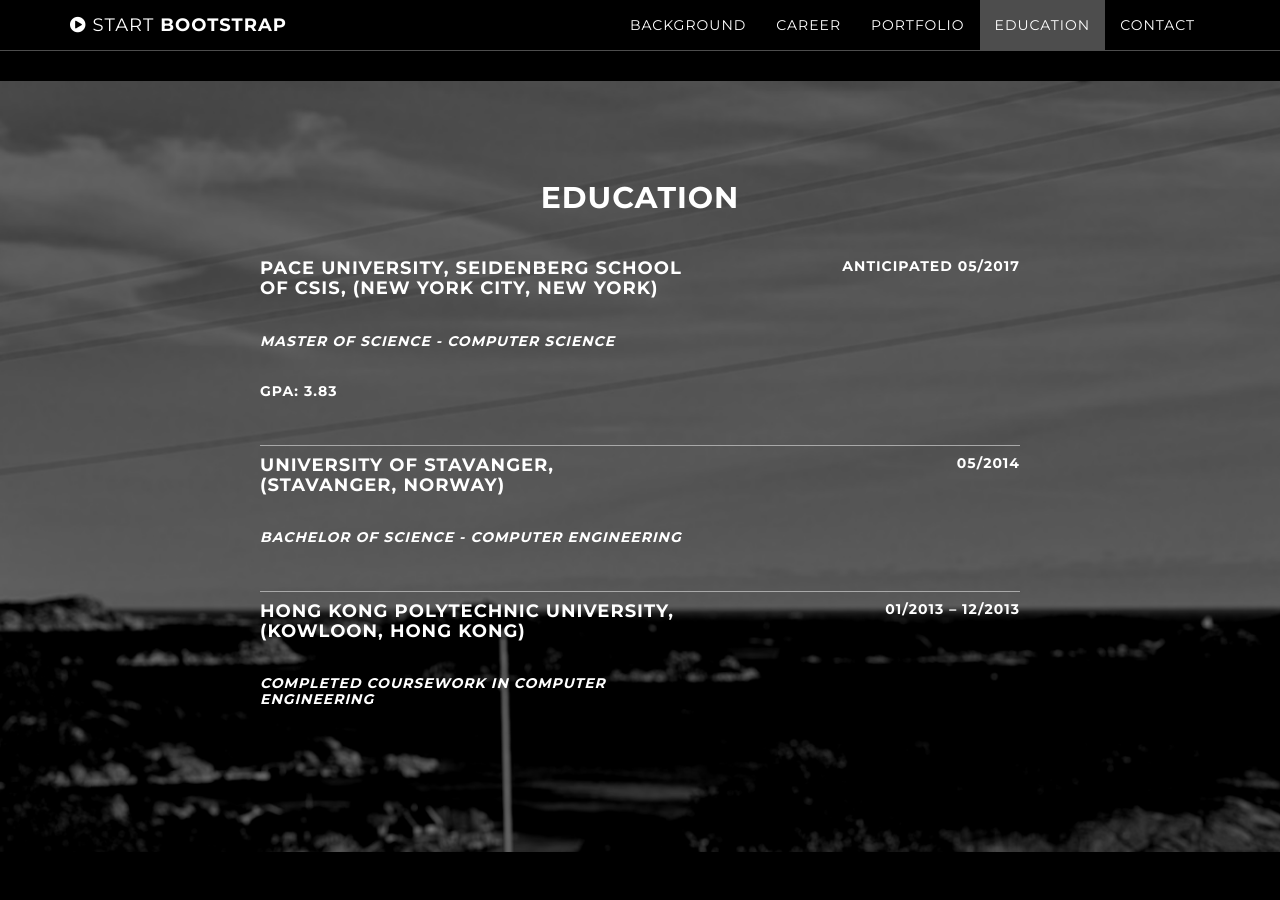
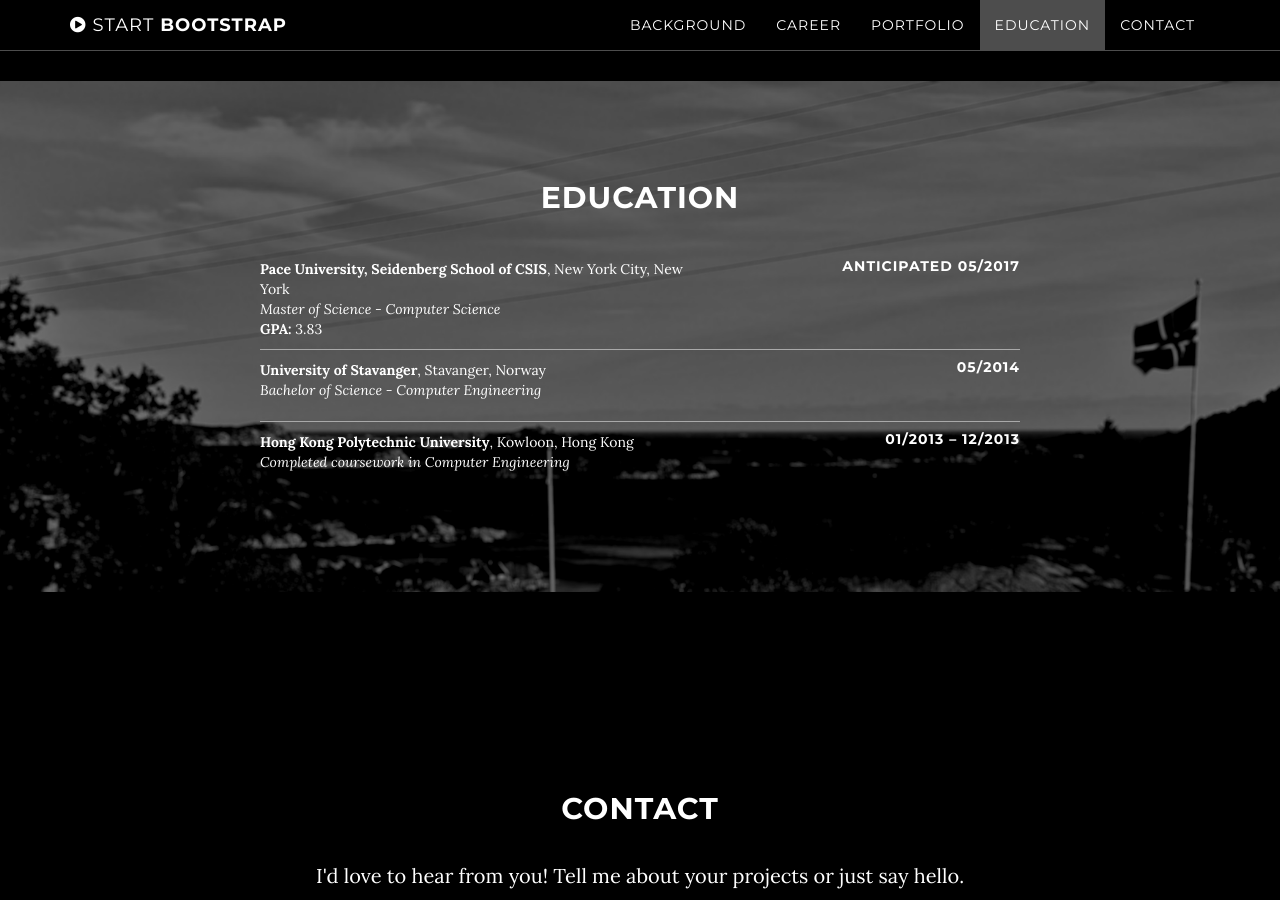
Before and after one commit to jangerhard/jangerhard.github.io, a Jekyll site: the page built from index.html, in a window 1280 px wide and 900 px high, scrolled down 3611 px. Built offline with Jekyll 4.4.1, drawn with Linux system fonts in a browser that asks for light colours.

Commit message:
Changed look of education

```diff
--- a/_includes/education.html
+++ b/_includes/education.html
@@ -9,10 +9,12 @@
                     <div class="jd">
                         <div class="row no-gutter">
                             <div class="col-xs-7 text-left">
-                                <h4><b>{{ item.name }}</b>, ({{item.location}}) </h4>
-                                <h5><i>{{ item.degree }}</i></h5>
+                                <b>{{ item.name }}</b>, {{item.location}}
+                                <br>
+                                <i>{{ item.degree }}</i>
                                 {% if item.gpa > 0 %}
-                                  <h5><b>GPA: </b>{{ item.gpa }}<i></i></h5>
+                                <br>
+                                <b>GPA: </b>{{ item.gpa }}
                                 {% endif %}
                             </div>
                             <div class="col-xs-5 text-right">
```
